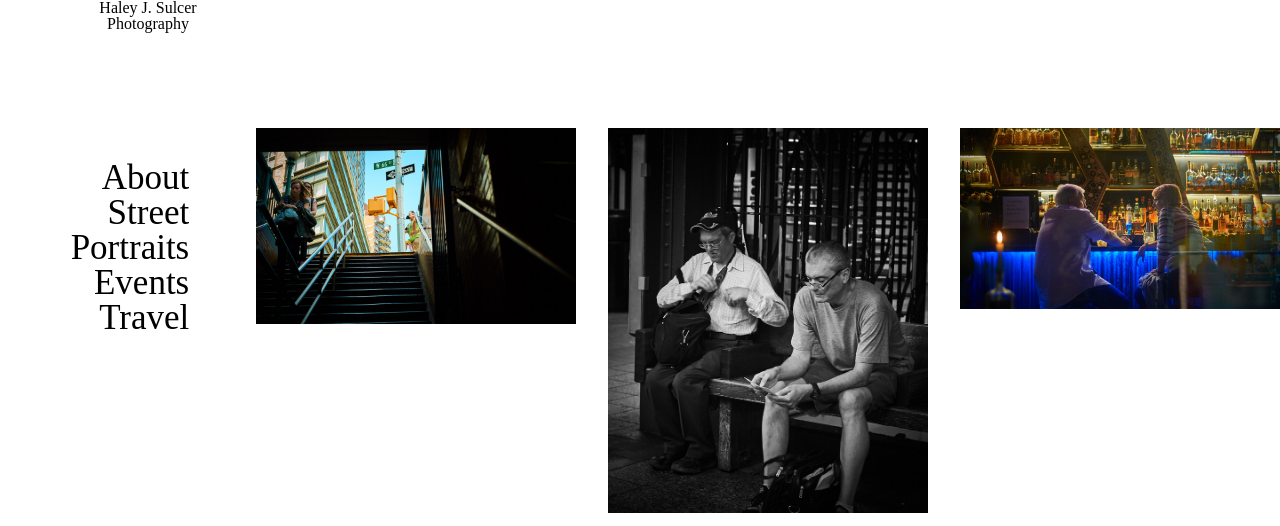
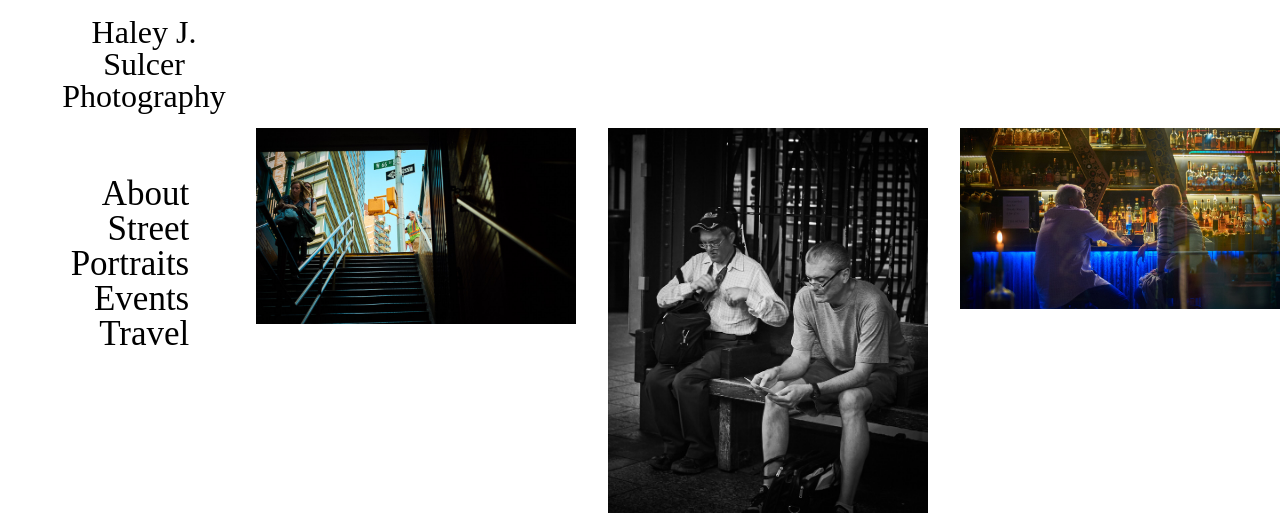
Before and after one commit to Tsardines/photo-site, a website: page index.html in a window 1280 px wide. Shown: the top 526 px of the page. Drawn offline with Linux system fonts and the light colour scheme.

Commit message:
small changes to intro text

```diff
--- a/styles.styl
+++ b/styles.styl
@@ -20,8 +20,10 @@ html
 
 .intro
   // background-color: turquoise
+  font-size: 2em
   height: 20vh
-  padding-left: 3.5em
+  padding-left: 1.5em
+  padding-top: 0.5em
   text-align: center
 
 .links
```
Also changed, not shown: styles.css.
